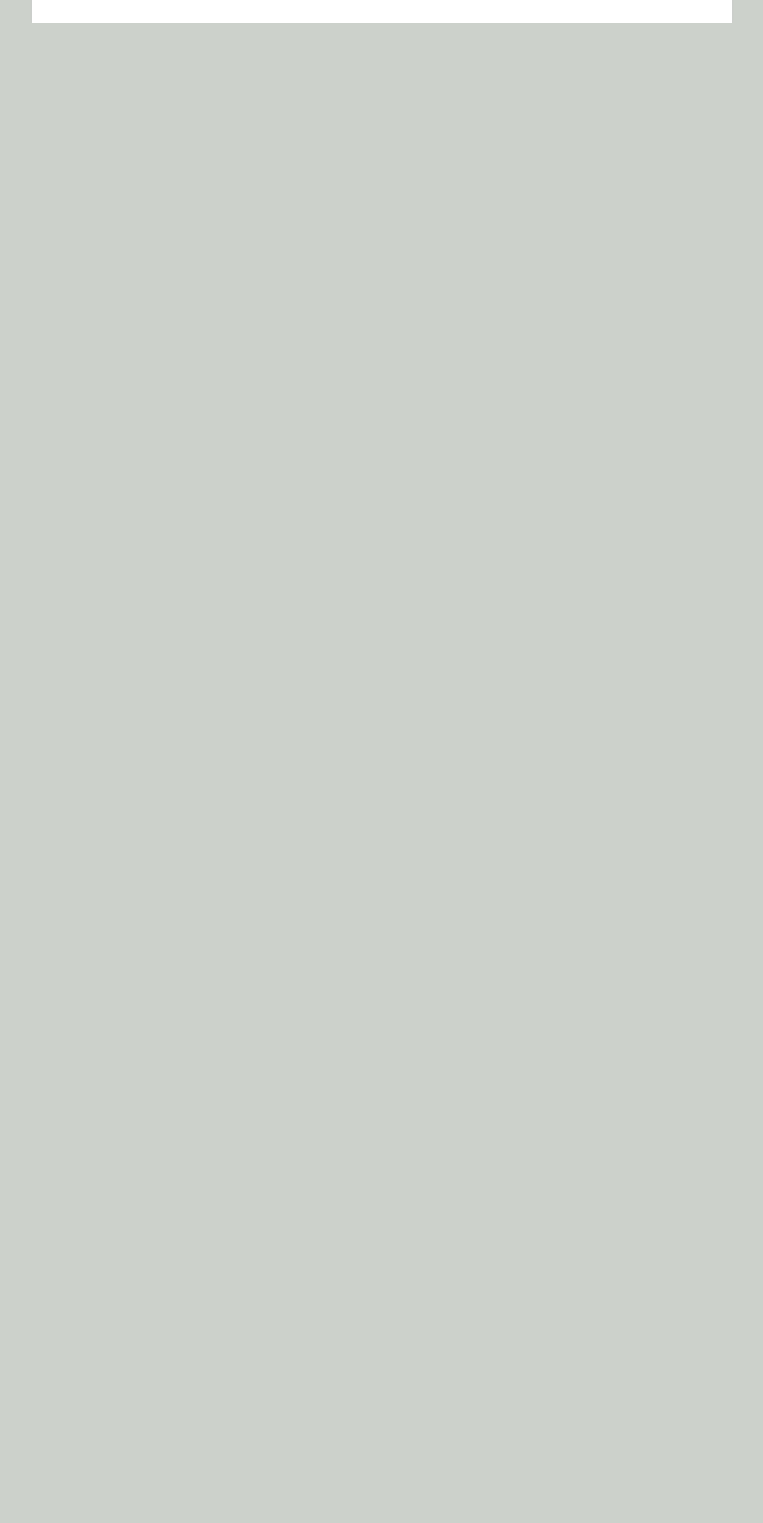
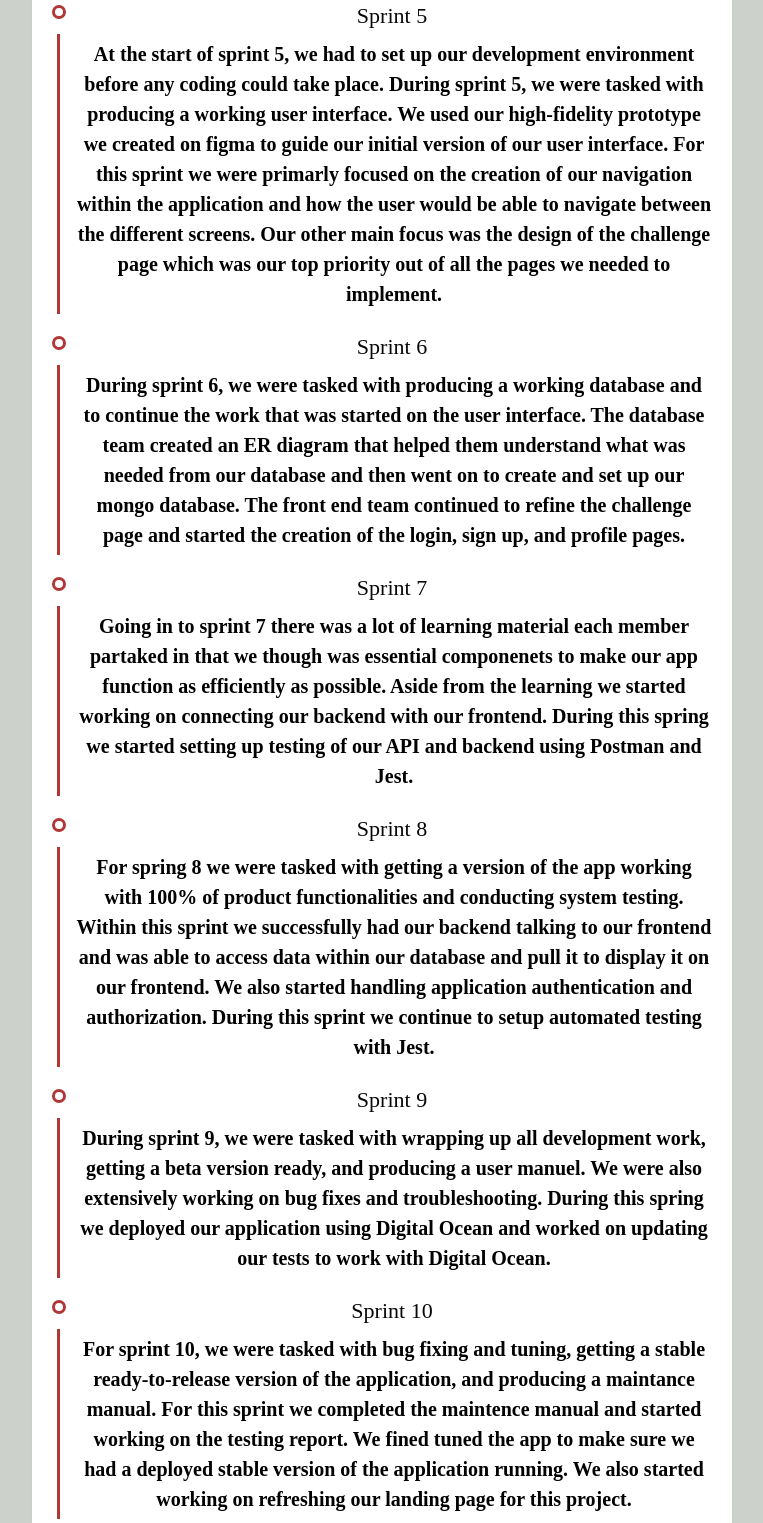
Before and after one commit to Manhsy/csc190-Landing-Page, a plain HTML site: page index.html in a window 1280 px wide. Shown: the part 3089-4612 px from the top of the page, without its empty margins (258-1021 px from the left). Before the commit the page ends 3112 px from the top, so only its background shows below. Drawn offline with Linux system fonts and the light colour scheme.

Commit message:
updated the landing page for sprints

```diff
--- a/index.html
+++ b/index.html
@@ -160,6 +160,64 @@
 									</h3>
 								</a>
 							</li>
+							<li>
+								<div class = "a">
+									<span> Sprint 5</span>
+									<h3>At the start of sprint 5, we had to set up our development environment before any coding could take place. During sprint 5, we were
+										tasked with producing a working user interface. We used our high-fidelity prototype we created on figma to guide our initial version
+										of our user interface. For this sprint we were primarly focused on the creation of our navigation within the application and how the
+										user would be able to navigate between the different screens. Our other main focus was the design of the challenge page which was our
+										top priority out of all the pages we needed to implement.
+									</h3>
+								</a>
+							</li>
+							<li>
+								<div class = "a">
+									<span> Sprint 6</span>
+									<h3>During sprint 6, we were tasked with producing a working database and to continue the work that was started on the user interface.
+									The database team created an ER diagram that helped them understand what was needed from our database and then went on to create and
+									set up our mongo database. The front end team continued to refine the challenge page and started the creation of the login, sign up,
+									and profile pages.
+									</h3>
+								</a>
+							</li>
+							<li>
+								<div class = "a">
+									<span> Sprint 7</span>
+									<h3>Going in to sprint 7 there was a lot of learning material each member partaked in that we though was essential componenets to make
+										our app function as efficiently as possible. Aside from the learning we started working on connecting our backend with our frontend.
+										During this spring we started setting up testing of our API and backend using Postman and Jest.
+									</h3>
+								</a>
+							</li>
+							<li>
+								<div class = "a">
+									<span> Sprint 8</span>
+									<h3>For spring 8 we were tasked with getting a version of the app working with 100% of product functionalities and conducting system testing.
+										Within this sprint we successfully had our backend talking to our frontend and was able to access data within our database and pull it to
+										display it on our frontend. We also started handling application authentication and authorization. During this sprint we continue to setup
+										automated testing with Jest.
+									</h3>
+								</a>
+							</li>
+							<li>
+								<div class = "a">
+									<span> Sprint 9</span>
+									<h3>During sprint 9, we were tasked with wrapping up all development work, getting a beta version ready, and producing a user manuel. We were also
+										extensively working on bug fixes and troubleshooting. During this spring we deployed our application using Digital Ocean and worked on updating
+										our tests to work with Digital Ocean.
+									</h3>
+								</a>
+							</li>
+							<li>
+								<div class = "a">
+									<span> Sprint 10</span>
+									<h3>For sprint 10, we were tasked with bug fixing and tuning, getting a stable ready-to-release version of the application, and producing a maintance
+										manual. For this sprint we completed the maintence manual and started working on the testing report. We fined tuned the app to make sure we had
+										a deployed stable version of the application running. We also started working on refreshing our landing page for this project.
+									</h3>
+								</a>
+							</li>
 						</ul>
 					</div>
 				</div>
```
